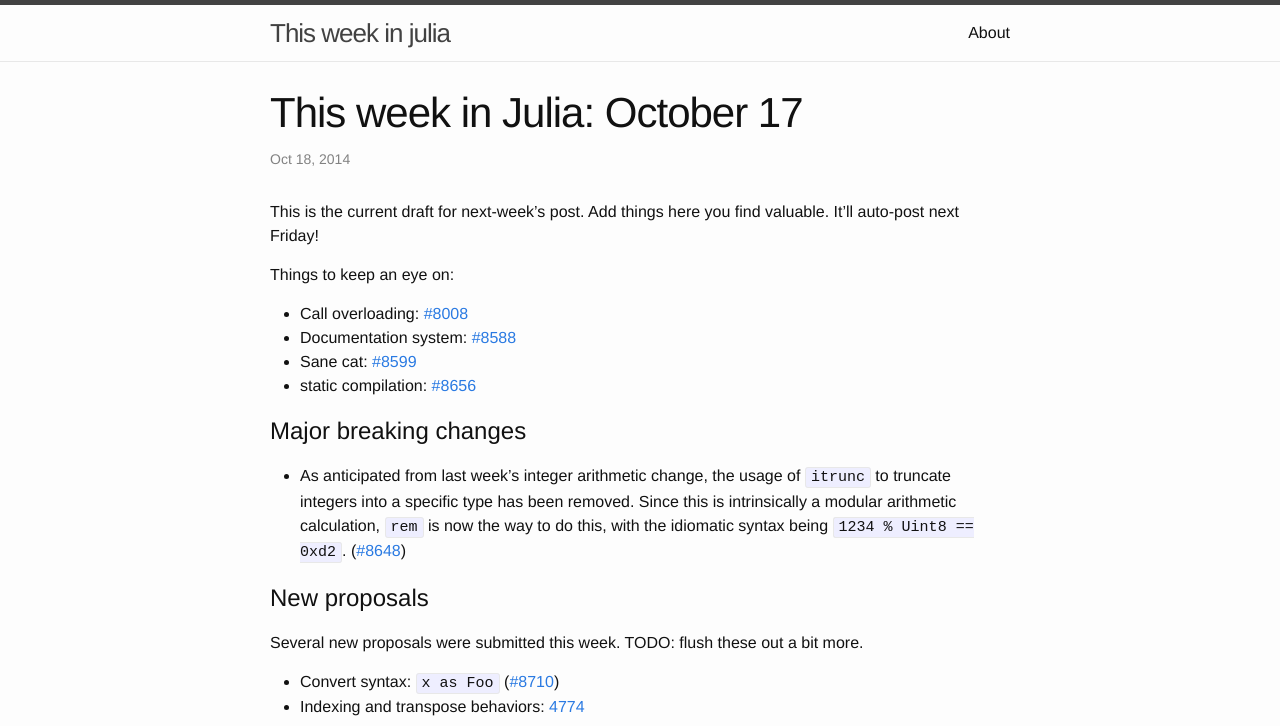
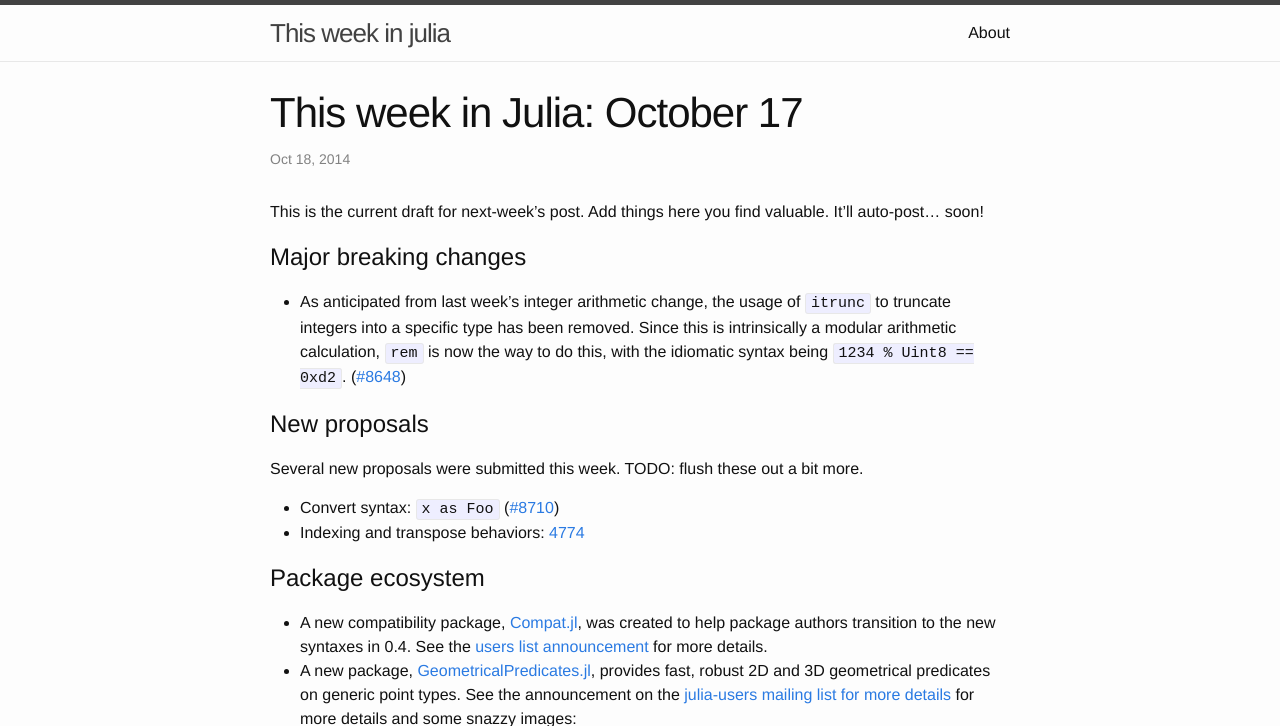
Before and after one commit to thisweekinjulia/thisweekinjulia.github.io, a Jekyll site: the page built from _posts/2014-10-17-October-17.markdown, in a window 1280 px wide, cut to the strip 0-726 px from the top of the page. Built offline with Jekyll 4.4.1, drawn with Linux system fonts in a browser that asks for light colours.

Commit message:
remove temporary notes

```diff
--- a/_posts/2014-10-17-October-17.markdown
+++ b/_posts/2014-10-17-October-17.markdown
@@ -4,13 +4,8 @@ title:  "This week in Julia: October 17"
 date:   2014-10-18 20:00:00
 categories: julia
 ---
-This is the current draft for next-week's post.  Add things here you find valuable.  It'll auto-post next Friday!
+This is the current draft for next-week's post.  Add things here you find valuable.  It'll auto-post... soon!
 
-Things to keep an eye on:
-* Call overloading: [#8008](https://github.com/JuliaLang/julia/pull/8008)
-* Documentation system: [#8588](https://github.com/JuliaLang/julia/pull/8588)
-* Sane cat: [#8599](https://github.com/JuliaLang/julia/pull/8599)
-* static compilation: [#8656](https://github.com/JuliaLang/julia/pull/8656)
 
 # Major breaking changes
 
```
